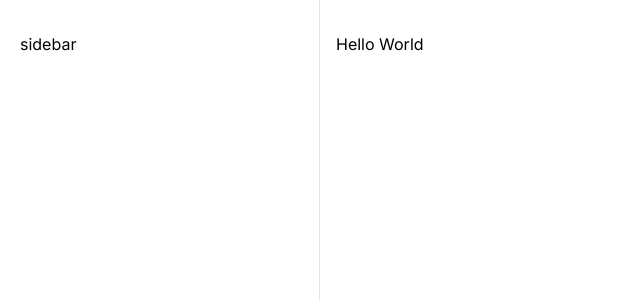
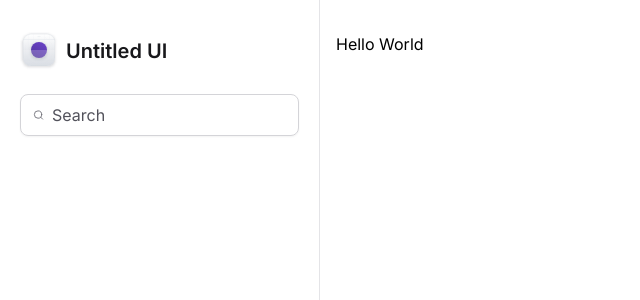
Before and after one commit to jrxr/tailwind-next, a Next.js app: page / in a window 1280 px wide. Shown: the top 300 px of the page, without its empty margins (0-640 px from the left). Built offline with nearby package versions, Linux system fonts and the light colour scheme.

Commit message:
Logo and Search Input

```diff
--- a/package.json
+++ b/package.json
@@ -15,6 +15,7 @@
     "autoprefixer": "10.4.14",
     "eslint": "8.46.0",
     "eslint-config-next": "13.4.12",
+    "lucide-react": "^0.263.1",
     "next": "13.4.12",
     "postcss": "8.4.27",
     "react": "18.2.0",
--- a/src/app/layout.tsx
+++ b/src/app/layout.tsx
@@ -1,6 +1,7 @@
 import { Metadata } from 'next'
 import './globals.css'
 import { Inter } from 'next/font/google'
+import { Sidebar } from '@/components/Sidebar'
 
 const inter = Inter({ subsets: ['latin'] })
 
@@ -18,7 +19,7 @@ export default function RootLayout({
     <html lang="en">
       <body className={inter.className}>
         <div className="grid min-h-screen grid-cols-app">
-          <aside className="border-r border-zinc-200 px-5 py-8">sidebar</aside>
+          <Sidebar />
           <main className="px-4 pb-12 pt-8">{children}</main>
         </div>
       </body>
--- /dev/null
+++ b/src/components/Sidebar/Logo.tsx
@@ -0,0 +1,210 @@
+export function Logo() {
+  return (
+    <strong className="flex items-center gap-2 text-xl font-semibold text-zinc-900">
+      <svg
+        width={38}
+        height={38}
+        viewBox="0 0 38 38"
+        fill="none"
+        xmlns="http://www.w3.org/2000/svg"
+      >
+        <g filter="url(#filter0_dd_226_307)">
+          <g clipPath="url(#clip0_226_307)">
+            <rect x={3} y={2} width={32} height={32} rx={8} fill="#fff" />
+            <rect
+              x={3}
+              y={2}
+              width={32}
+              height={32}
+              rx={8}
+              fill="url(#paint0_linear_226_307)"
+            />
+            <path
+              fillRule="evenodd"
+              clipRule="evenodd"
+              d="M19 4.039c-7.71 0-13.961 6.25-13.961 13.961 0 7.71 6.25 13.961 13.961 13.961 7.71 0 13.961-6.25 13.961-13.961 0-7.71-6.25-13.961-13.961-13.961zM4.961 18c0-7.753 6.286-14.039 14.039-14.039S33.039 10.247 33.039 18 26.753 32.039 19 32.039 4.961 25.753 4.961 18z"
+              fill="#D0D5DD"
+            />
+            <path
+              fillRule="evenodd"
+              clipRule="evenodd"
+              d="M19 14.078a3.922 3.922 0 100 7.845 3.922 3.922 0 000-7.845zM15 18a4 4 0 118 0 4 4 0 01-8 0z"
+              fill="#D0D5DD"
+            />
+            <path
+              fillRule="evenodd"
+              clipRule="evenodd"
+              d="M19 15.32a2.68 2.68 0 100 5.36 2.68 2.68 0 000-5.36zM16.243 18a2.757 2.757 0 115.514 0 2.757 2.757 0 01-5.514 0z"
+              fill="#D0D5DD"
+            />
+            <path d="M18.961 2h.078v32h-.078V2z" fill="#D0D5DD" />
+            <path d="M35 17.96v.079H3v-.078h32z" fill="#D0D5DD" />
+            <path
+              d="M29.602 2h.078v32h-.078V2zM13.64 2h.078v32h-.077V2zM24.282 2h.077v32h-.077V2zM8.32 2h.078v32H8.32V2z"
+              fill="#D0D5DD"
+            />
+            <path
+              d="M35 28.602v.077H3v-.077h32zM35 12.64v.078H3v-.077h32zM35 23.281v.078H3v-.078h32zM35 7.32v.078H3V7.32h32z"
+              fill="#D0D5DD"
+            />
+            <g filter="url(#filter1_dd_226_307)">
+              <circle
+                cx={19}
+                cy={18}
+                r={8}
+                fill="url(#paint1_linear_226_307)"
+              />
+            </g>
+            <g filter="url(#filter2_b_226_307)">
+              <path
+                d="M3 18h32v3.2c0 4.48 0 6.72-.872 8.432a8 8 0 01-3.496 3.496C28.92 34 26.68 34 22.2 34h-6.4c-4.48 0-6.72 0-8.432-.872a8 8 0 01-3.496-3.496C3 27.92 3 25.68 3 21.2V18z"
+                fill="#fff"
+                fillOpacity={0.2}
+              />
+            </g>
+          </g>
+          <rect
+            x={3.15}
+            y={2.15}
+            width={31.7}
+            height={31.7}
+            rx={7.85}
+            stroke="#D0D5DD"
+            strokeWidth={0.3}
+          />
+        </g>
+        <defs>
+          <filter
+            id="filter0_dd_226_307"
+            x={0}
+            y={0}
+            width={38}
+            height={38}
+            filterUnits="userSpaceOnUse"
+            colorInterpolationFilters="sRGB"
+          >
+            <feFlood floodOpacity={0} result="BackgroundImageFix" />
+            <feColorMatrix
+              in="SourceAlpha"
+              values="0 0 0 0 0 0 0 0 0 0 0 0 0 0 0 0 0 0 127 0"
+              result="hardAlpha"
+            />
+            <feOffset dy={1} />
+            <feGaussianBlur stdDeviation={1} />
+            <feColorMatrix values="0 0 0 0 0.0627451 0 0 0 0 0.0941176 0 0 0 0 0.156863 0 0 0 0.06 0" />
+            <feBlend
+              in2="BackgroundImageFix"
+              result="effect1_dropShadow_226_307"
+            />
+            <feColorMatrix
+              in="SourceAlpha"
+              values="0 0 0 0 0 0 0 0 0 0 0 0 0 0 0 0 0 0 127 0"
+              result="hardAlpha"
+            />
+            <feOffset dy={1} />
+            <feGaussianBlur stdDeviation={1.5} />
+            <feColorMatrix values="0 0 0 0 0.0627451 0 0 0 0 0.0941176 0 0 0 0 0.156863 0 0 0 0.1 0" />
+            <feBlend
+              in2="effect1_dropShadow_226_307"
+              result="effect2_dropShadow_226_307"
+            />
+            <feBlend
+              in="SourceGraphic"
+              in2="effect2_dropShadow_226_307"
+              result="shape"
+            />
+          </filter>
+          <filter
+            id="filter1_dd_226_307"
+            x={8}
+            y={8}
+            width={22}
+            height={22}
+            filterUnits="userSpaceOnUse"
+            colorInterpolationFilters="sRGB"
+          >
+            <feFlood floodOpacity={0} result="BackgroundImageFix" />
+            <feColorMatrix
+              in="SourceAlpha"
+              values="0 0 0 0 0 0 0 0 0 0 0 0 0 0 0 0 0 0 127 0"
+              result="hardAlpha"
+            />
+            <feOffset dy={1} />
+            <feGaussianBlur stdDeviation={1} />
+            <feColorMatrix values="0 0 0 0 0.0627451 0 0 0 0 0.0941176 0 0 0 0 0.156863 0 0 0 0.06 0" />
+            <feBlend
+              in2="BackgroundImageFix"
+              result="effect1_dropShadow_226_307"
+            />
+            <feColorMatrix
+              in="SourceAlpha"
+              values="0 0 0 0 0 0 0 0 0 0 0 0 0 0 0 0 0 0 127 0"
+              result="hardAlpha"
+            />
+            <feOffset dy={1} />
+            <feGaussianBlur stdDeviation={1.5} />
+            <feColorMatrix values="0 0 0 0 0.0627451 0 0 0 0 0.0941176 0 0 0 0 0.156863 0 0 0 0.1 0" />
+            <feBlend
+              in2="effect1_dropShadow_226_307"
+              result="effect2_dropShadow_226_307"
+            />
+            <feBlend
+              in="SourceGraphic"
+              in2="effect2_dropShadow_226_307"
+              result="shape"
+            />
+          </filter>
+          <filter
+            id="filter2_b_226_307"
+            x={-2}
+            y={13}
+            width={42}
+            height={26}
+            filterUnits="userSpaceOnUse"
+            colorInterpolationFilters="sRGB"
+          >
+            <feFlood floodOpacity={0} result="BackgroundImageFix" />
+            <feGaussianBlur in="BackgroundImageFix" stdDeviation={2.5} />
+            <feComposite
+              in2="SourceAlpha"
+              operator="in"
+              result="effect1_backgroundBlur_226_307"
+            />
+            <feBlend
+              in="SourceGraphic"
+              in2="effect1_backgroundBlur_226_307"
+              result="shape"
+            />
+          </filter>
+          <linearGradient
+            id="paint0_linear_226_307"
+            x1={19}
+            y1={2}
+            x2={19}
+            y2={34}
+            gradientUnits="userSpaceOnUse"
+          >
+            <stop stopColor="#fff" />
+            <stop offset={1} stopColor="#D0D5DD" />
+          </linearGradient>
+          <linearGradient
+            id="paint1_linear_226_307"
+            x1={15}
+            y1={26}
+            x2={23}
+            y2={10}
+            gradientUnits="userSpaceOnUse"
+          >
+            <stop stopColor="#53389E" />
+            <stop offset={1} stopColor="#6941C6" />
+          </linearGradient>
+          <clipPath id="clip0_226_307">
+            <rect x={3} y={2} width={32} height={32} rx={8} fill="#fff" />
+          </clipPath>
+        </defs>
+      </svg>
+
+      <span>Untitled UI</span>
+    </strong>
+  )
+}
--- /dev/null
+++ b/src/components/Sidebar/index.tsx
@@ -0,0 +1,18 @@
+import { Logo } from '@/components/Sidebar/Logo'
+import { Search } from 'lucide-react'
+
+export function Sidebar() {
+  return (
+    <aside className="space-y-6 border-r border-zinc-200 px-5 py-8">
+      <Logo />
+
+      <div className="flex w-full items-center gap-2 rounded-lg border border-zinc-300 px-3 py-2 shadow-sm">
+        <Search className="h-5 w-5 text-zinc-500" />
+        <input
+          className="flex-1 border-0 bg-transparent p-0 text-zinc-900 placeholder-zinc-600"
+          placeholder="Search"
+        />
+      </div>
+    </aside>
+  )
+}
```
Also changed, not shown: 1 other file (tests, documents, lock files or other folders).
